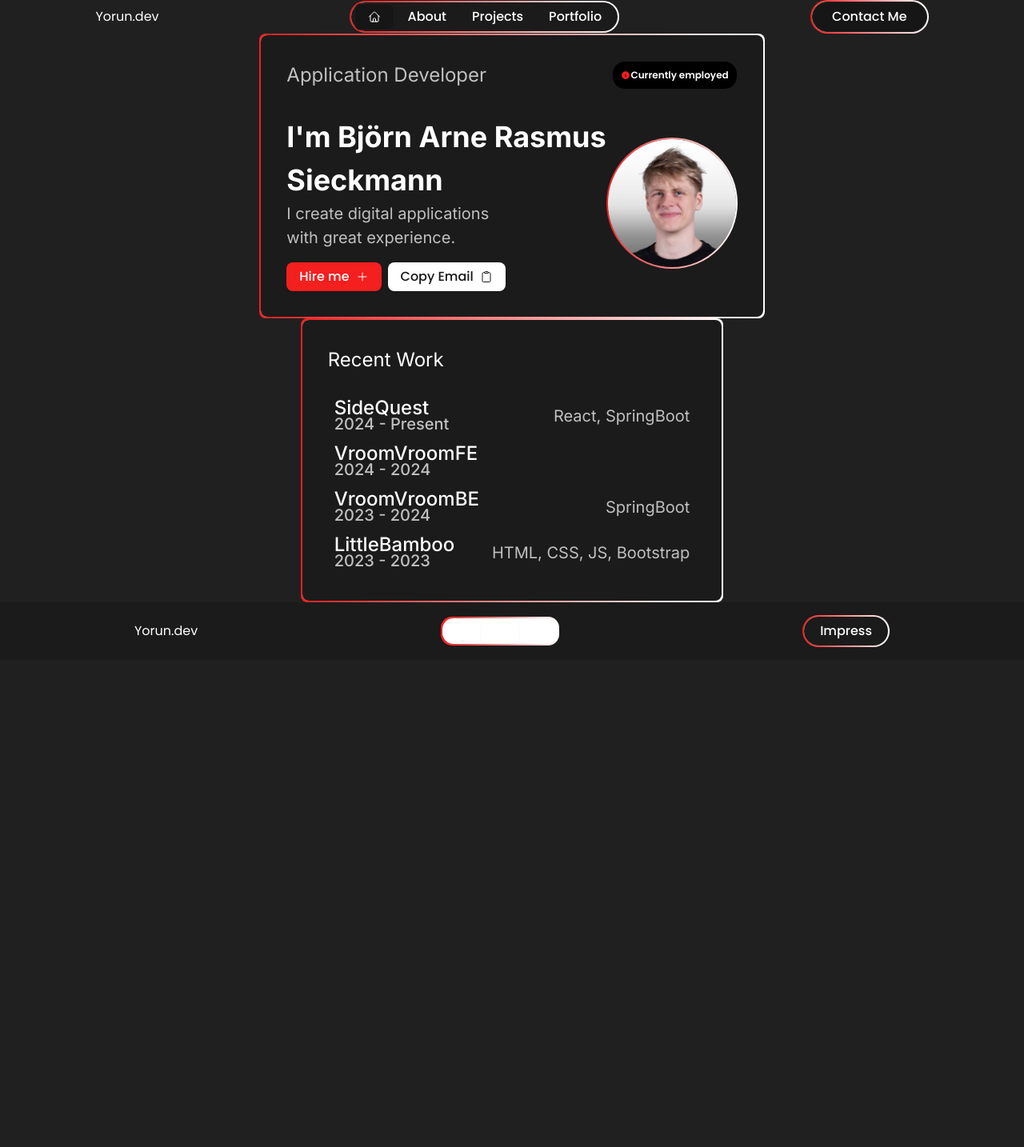
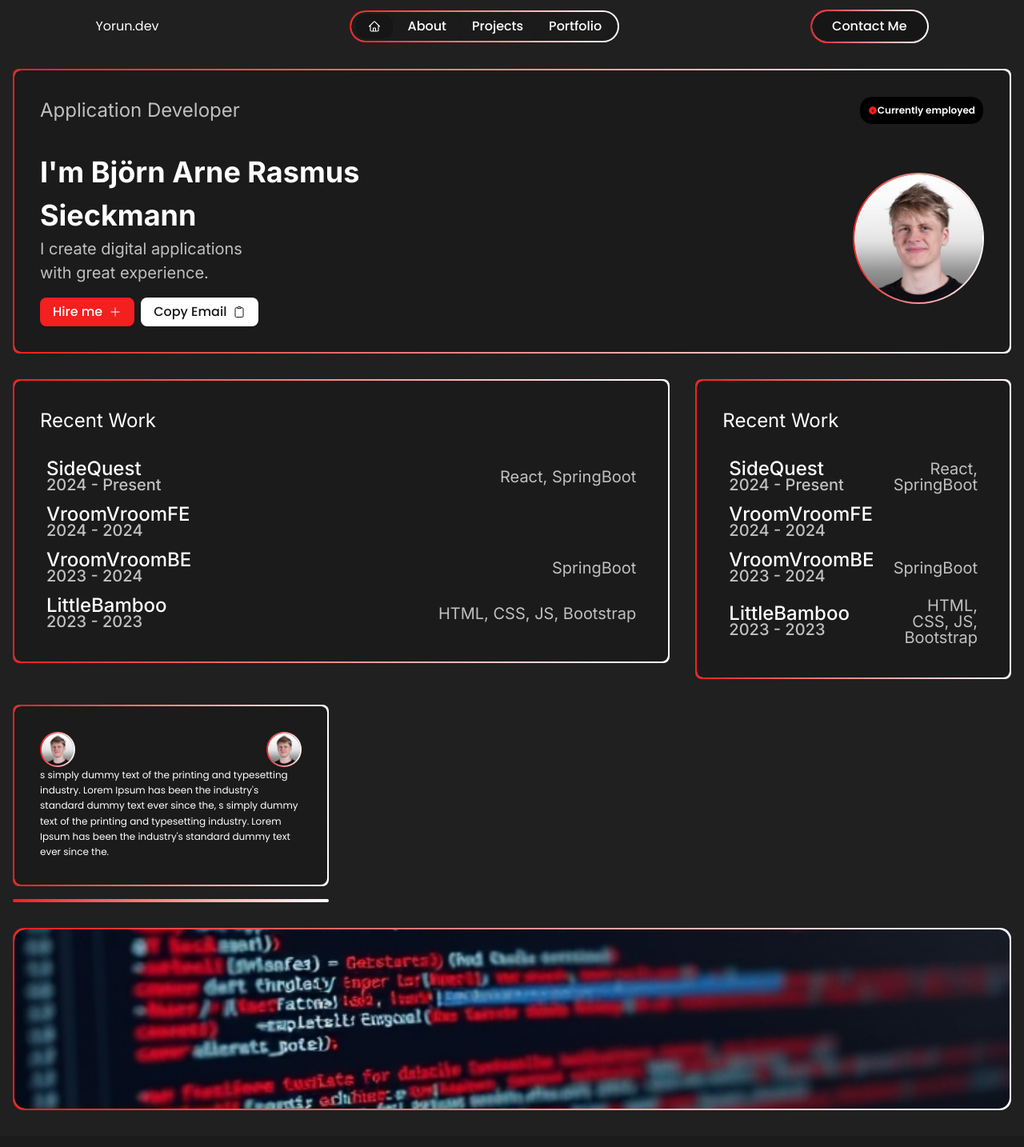
Before and after one commit to BambusTM/YorunFE, a Next.js app: page / in a window 1280 px wide. Shown: the top 1434 px of the page at 80% size. Before the commit the page ends 825 px from the top, so only its background shows below. Built offline with nearby package versions, Linux system fonts and the light colour scheme.

Commit message:
fixed footer and header, added cards and grids

```diff
--- a/src/app/page.tsx
+++ b/src/app/page.tsx
@@ -2,17 +2,41 @@ import NavBar from "@/components/organisms/NavBar";
 import HireCard from "@/components/organisms/HireCard";
 import RecentWork from "@/components/organisms/RecentWork";
 import Footer from "@/components/organisms/Footer";
+import PictureFrame from "@/components/molecules/PictureFrame";
+import TestimonialCard from "@/components/molecules/TestimonialCard";
+import InfoCard from "@/components/molecules/InfoCard";
 
 export default function Home() {
     return (
-        <div>
+        <div className="min-h-screen">
             <NavBar />
-            <div className="flex justify-around">
-                <HireCard />
+            <div className="container mx-auto px-4 py-8 grid gap-8">
+
+                <div className=" md:grid-cols-2 gap-8 items-center">
+                    <div className="space-y-4">
+                        <HireCard />
+                    </div>
+
+                </div>
+
+                <div className="grid grid-cols-1 md:grid-cols-2 lg:grid-cols-3 gap-8">
+                    <div className="col-span-1 lg:col-span-2">
+                        <RecentWork/>
+                    </div>
+                    <div className="col-span-1 lg:col-span-1">
+                        <RecentWork/>
+                    </div>
+                    <div className="space-y-4">
+                        <TestimonialCard/>
+                        <InfoCard/>
+                    </div>
+                </div>
+
+                <div className="space-y-4">
+                    <PictureFrame picture="/assets/code.jpg"/>
+                </div>
             </div>
-            <div className="flex justify-around">
-                <RecentWork/>
-            </div>
+
             <Footer />
         </div>
     );
--- a/src/components/atoms/GradiantBorder.tsx
+++ b/src/components/atoms/GradiantBorder.tsx
@@ -13,7 +13,7 @@ export default function GradientBorder({
                                        }: GradientBorderProps) {
     return (
         <div className={`gradient-border ${className} flex items-center justify-center`} style={{ borderRadius: `${borderRadius}px`}}>
-            <div className="gradient-inner" style={{ borderRadius: `${borderRadius}px`, margin: 0, padding: 0 }}>
+            <div className="gradient-inner w-full" style={{ borderRadius: `${borderRadius}px`, margin: 0, padding: 0 }}>
                 {children}
             </div>
         </div>
--- a/src/components/atoms/IconLinkButton.tsx
+++ b/src/components/atoms/IconLinkButton.tsx
@@ -9,7 +9,7 @@ export interface IconLinkButtonProps {
 
 export default function IconLinkButton({ children, link }: IconLinkButtonProps) {
     return (
-        <Link className={`${buttonVariants({variant: "secondary"})} rounded-lg h-full`} href={link}>
+        <Link className={`${buttonVariants({variant: "outline"})} rounded-lg h-full`} style={{borderRadius: "15px"}} href={link}>
             {children}
         </Link>
     );
--- a/src/components/atoms/MyAvatar.tsx
+++ b/src/components/atoms/MyAvatar.tsx
@@ -1,11 +1,15 @@
 import GradientBorder from "@/components/atoms/GradiantBorder";
-import {Avatar, AvatarFallback, AvatarImage} from "@/components/ui/avatar";
+import { Avatar, AvatarFallback, AvatarImage } from "@/components/ui/avatar";
 
-export default function MyAvatar() {
+interface MyAvatarProps {
+    size?: string;
+}
+
+export default function MyAvatar({ size = "w-40 h-40" }: MyAvatarProps) {
     return (
         <GradientBorder borderRadius={100} className={"rounded-full"}>
-            <Avatar className="w-40 h-40">
-                <AvatarImage src="../../assets/me.png" alt="@shadcn"/>
+            <Avatar className={`${size}`}>
+                <AvatarImage src="../../assets/me.png" alt="@shadcn" />
                 <AvatarFallback>BS</AvatarFallback>
             </Avatar>
         </GradientBorder>
--- /dev/null
+++ b/src/components/molecules/InfoCard.tsx
@@ -0,0 +1,9 @@
+import GradientBorder from "@/components/atoms/GradiantBorder";
+
+export default function InfoCard() {
+    return (
+        <GradientBorder borderRadius={8}>
+
+        </GradientBorder>
+    );
+}
--- /dev/null
+++ b/src/components/molecules/PictureFrame.tsx
@@ -0,0 +1,19 @@
+import GradientBorder from "@/components/atoms/GradiantBorder";
+
+export interface PictureFrameProps {
+    picture: string;
+    className?: string;
+}
+
+export default function PictureFrame({ picture = "", className = "" }: PictureFrameProps) {
+    return (
+        <GradientBorder borderRadius={14} className={`${className}`}>
+            <img
+                src={picture}
+                alt="code"
+                className="w-full max-h-56 object-cover"
+                style={{ borderRadius: "14px" }}
+            />
+        </GradientBorder>
+    );
+}
--- /dev/null
+++ b/src/components/molecules/TestimonialCard.tsx
@@ -0,0 +1,24 @@
+import GradientBorder from "@/components/atoms/GradiantBorder";
+import MyAvatar from "@/components/atoms/MyAvatar";
+
+export default function TestimonialCard() {
+    return (
+        <GradientBorder borderRadius={8}>
+            <div className="mx-auto bg-border rounded-sm p-8 w-full">
+                <div className={"flex justify-between"}>
+                    <div>
+                        <MyAvatar size={"20"}/>
+                    </div>
+                    <div className={"flex justify-end"}>
+                        <MyAvatar size={"20"}/>
+                    </div>
+                </div>
+                <div>
+                    <p className={"text-body2"}>
+                        s simply dummy text of the printing and typesetting industry. Lorem Ipsum has been the industry's standard dummy text ever since the, s simply dummy text of the printing and typesetting industry. Lorem Ipsum has been the industry's standard dummy text ever since the.
+                    </p>
+                </div>
+            </div>
+        </GradientBorder>
+    );
+}
--- a/src/components/organisms/Footer.tsx
+++ b/src/components/organisms/Footer.tsx
@@ -1,26 +1,30 @@
 import DomainTitle from "@/components/atoms/DomainTitle";
 import GradientBorder from "@/components/atoms/GradiantBorder";
 import IconLinkButton from "@/components/atoms/IconLinkButton";
-import { FontAwesomeIcon } from '@fortawesome/react-fontawesome';
-import {  faTwitter, faLinkedin, faGit } from '@fortawesome/free-brands-svg-icons';
+import {FontAwesomeIcon} from '@fortawesome/react-fontawesome';
+import {faXTwitter, faLinkedin, faGithub, faInstagram} from '@fortawesome/free-brands-svg-icons';
 import NavBarLink from "@/components/atoms/NavBarLink";
 
-
 export default function Footer() {
-    return(
+    return (
         <div className={"bg-border w-full p-4 flex items-center justify-around"}>
             <DomainTitle title={"Yorun.dev"}/>
 
-            <GradientBorder>
-                <IconLinkButton link={"/"}>
-                    <FontAwesomeIcon icon={faTwitter} size="2x" />
-                </IconLinkButton>
-                <IconLinkButton link={"/"}>
-                    <FontAwesomeIcon icon={faGit} size="2x" />
-                </IconLinkButton>
-                <IconLinkButton link={"/"}>
-                    <FontAwesomeIcon icon={faLinkedin} size="2x" />
-                </IconLinkButton>
+            <GradientBorder borderRadius={50}>
+                <div className="bg-border rounded-full flex items-center justify-center px-1">
+                    <IconLinkButton link={"/"}>
+                        <FontAwesomeIcon icon={faXTwitter} size="2x" className={"bg-border"}/>
+                    </IconLinkButton>
+                    <IconLinkButton link={"https://www.linkedin.com/in/bj%C3%B6rn-sieckmann-679627307/"}>
+                        <FontAwesomeIcon icon={faLinkedin} size="2x" className={"bg-border"}/>
+                    </IconLinkButton>
+                    <IconLinkButton link={"https://www.instagram.com/bambusinsta/"}>
+                        <FontAwesomeIcon icon={faInstagram} size="2x" className={"bg-border"}/>
+                    </IconLinkButton>
+                    <IconLinkButton link={"https://github.com/BambusTM"}>
+                        <FontAwesomeIcon icon={faGithub} size="2x" className={"bg-border"}/>
+                    </IconLinkButton>
+                </div>
             </GradientBorder>
 
             <GradientBorder borderRadius={50}>
@@ -29,5 +33,5 @@ export default function Footer() {
                 </div>
             </GradientBorder>
         </div>
-);
+    );
 }
--- a/src/components/organisms/HireCard.tsx
+++ b/src/components/organisms/HireCard.tsx
@@ -17,7 +17,7 @@ export default function HireCard() {
 
     return (
         <GradientBorder borderRadius={8}>
-            <div className="container mx-auto bg-border rounded-sm p-8">
+            <div className="mx-auto bg-border rounded-sm p-8 w-full">
                 <div className="flex flex-col md:flex-row justify-between pb-8">
                     <h3 className="muted">
                         Application Developer
--- a/src/components/organisms/NavBar.tsx
+++ b/src/components/organisms/NavBar.tsx
@@ -6,14 +6,14 @@ import DomainTitle from "@/components/atoms/DomainTitle";
 
 export default function NavBar() {
     return (
-        <div className="flex items-center justify-around">
+        <div className="flex items-center justify-around pt-3">
             <DomainTitle title={"Yorun.dev"}/>
 
             <GradientBorder borderRadius={50}>
                 <div className="bg-border rounded-full flex items-center justify-center px-1">
-                    <Link className={`${buttonVariants({variant: "outline"})} rounded-lg h-full`} href={"/"}>
-                        <svg xmlns="http://www.w3.org/2000/svg" fill="none" viewBox="0 0 24 24" strokeWidth={1.5}
-                             stroke="currentColor" className="w-6 h-full">
+                    <Link className={`${buttonVariants({variant: "outline"})} h-full`} style={{borderRadius: "15px"}} href={"/"}>
+                        <svg xmlns="http://www.w3.org/2000/svg" fill="none" viewBox="0 0 24 24" strokeWidth={1.7}
+                             stroke="currentColor" className="w-6 h-full rounded-full">
                             <path strokeLinecap="round" strokeLinejoin="round"
                                   d="m2.25 12 8.954-8.955c.44-.439 1.152-.439 1.591 0L21.75 12M4.5 9.75v10.125c0 .621.504 1.125 1.125 1.125H9.75v-4.875c0-.621.504-1.125 1.125-1.125h2.25c.621 0 1.125.504 1.125 1.125V21h4.125c.621 0 1.125-.504 1.125-1.125V9.75M8.25 21h8.25"/>
                         </svg>
```
Also changed, not shown: public/assets/code.jpg (added).
